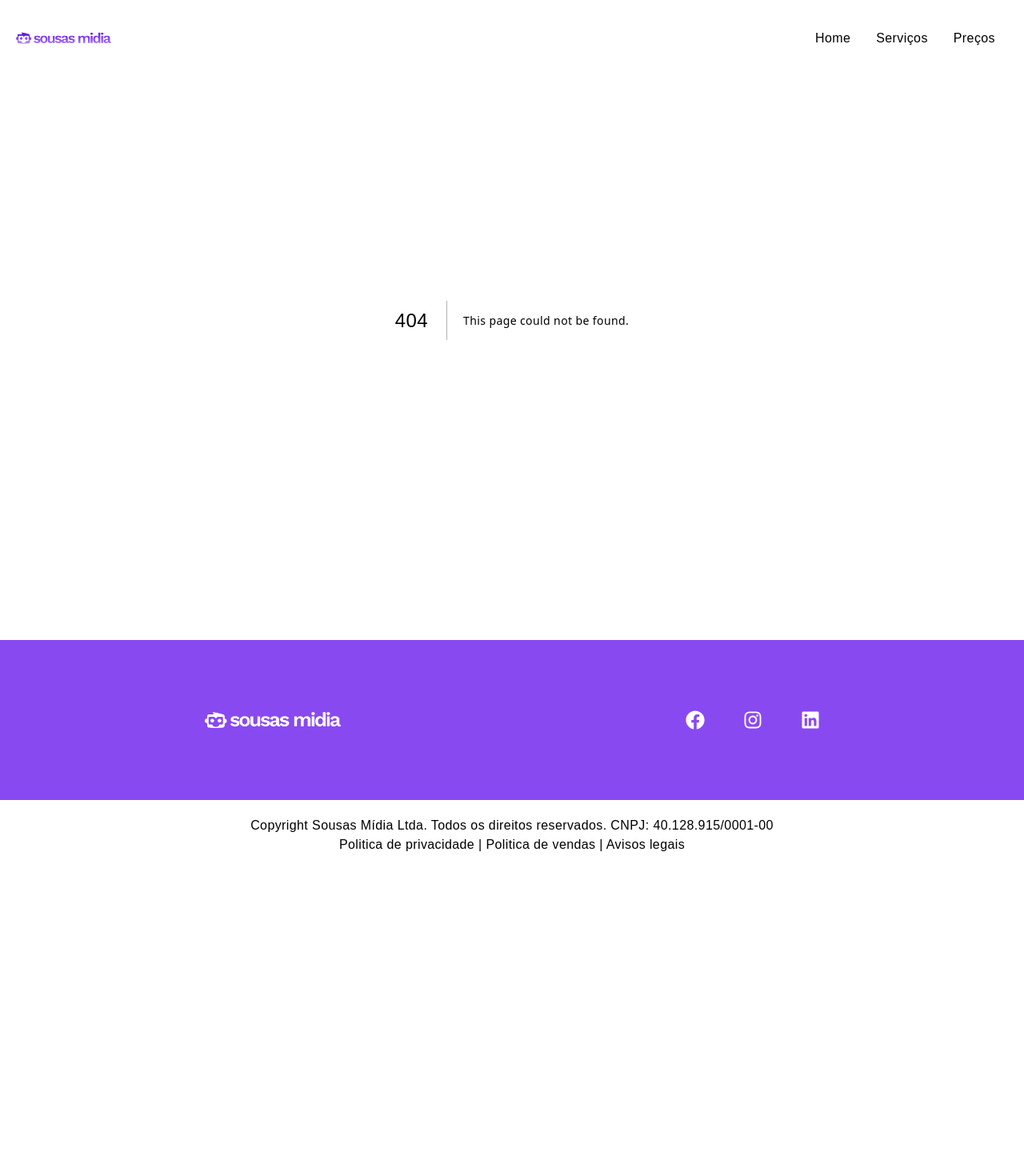
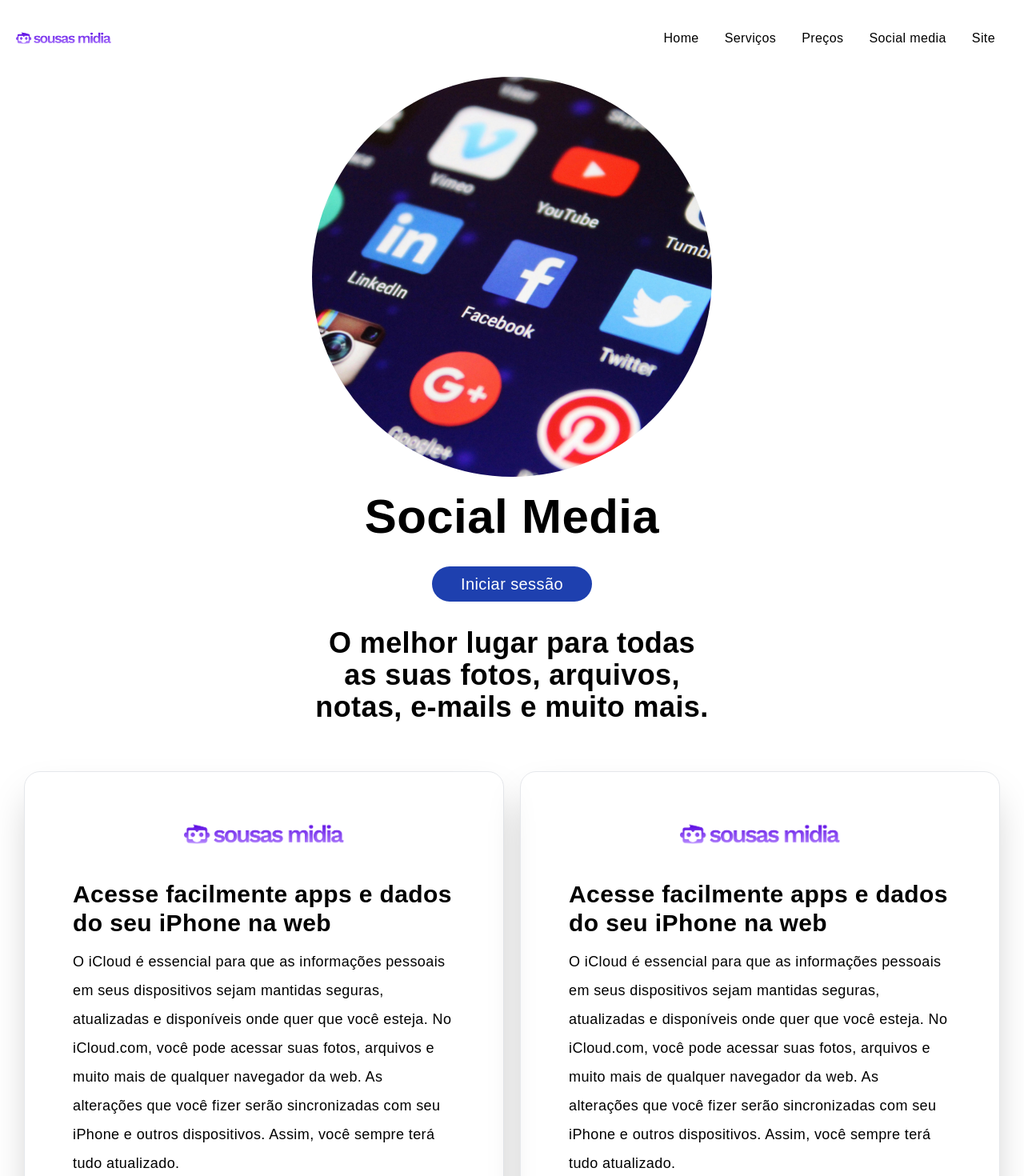
Before and after one commit to wmsousa01/webmakers, a Next.js app: page /socialmedia in a window 1280 px wide. Before the commit this address had no page. Shown: the top 1470 px of the page at 80% size. Before the commit the page ends 1088 px from the top, so only its background shows below. Built offline with nearby package versions, Linux system fonts and the light colour scheme.

Commit message:
pagina site e social media

```diff
--- a/components/Navbar.jsx
+++ b/components/Navbar.jsx
@@ -62,6 +62,12 @@
             <li className="p-4 hover:text-purple-600">
               <Link href="/#precos">Preços</Link>
             </li>
+            <li className="p-4 hover:text-purple-600">
+              <Link href="/socialmedia">Social media</Link>
+            </li>
+            <li className="p-4 hover:text-purple-600">
+            <Link href="/site">Site</Link>
+          </li>
           </ul>
 
           {/*Mobile button */}
--- /dev/null
+++ b/components/Site.jsx
@@ -0,0 +1,90 @@
+import React from "react";
+import Image from "next/image";
+import ProdutoImg from "../public/assets/site.jpg";
+import Logo from "../public/assets/logo-principal.png";
+
+const Site = () => {
+  return (
+    <div className="">
+      <div className="max-w-full h-[500px] md:h-[500px] w-[500px] relative group m-auto">
+        <div className="w-full h-full mt-24 bg-center bg-cover duration-500 relative ">
+          <Image
+            className="rounded-full"
+            src={ProdutoImg}
+            alt={"/"}
+            layout="fill"
+            objectFit="cover"
+            priority
+          />
+        </div>
+      </div>
+
+      <div className="grid justify-items-center gap-8 mt-5">
+        <h1>Site</h1>
+        <a
+          href="https://api.whatsapp.com/send/?phone=989331908&text=Olá tudo bem!"
+          target="_Blank"
+          rel="noreferrer"
+        >
+          <button className="p-2 rounded-full w-[200px] text-xl">
+            Iniciar sessão
+          </button>
+        </a>
+        <h2 className="grid text-center w-[500px]">
+          O melhor lugar para todas as suas fotos, arquivos, notas, e‑mails e
+          muito mais.
+        </h2>
+      </div>
+
+      <div className="md:flex p-5 mt-10">
+        <div
+          style={{ borderRadius: "20px" }}
+          className="border shadow-2xl  h-full  md:h-[600px] md:w-[600px] mx-auto mb-4 p-5 hover:bg-gray-200"
+        >
+          <div className="grid justify-center p-10">
+            <Image src={Logo} alt="logo-branco" height={38.5} width={200} />
+          </div>
+
+          <div className="grid text-left  font-sans font-medium text-lg leading-loose mx-10">
+            <h3 className="font-bold text-3xl ">
+              Acesse facilmente apps e dados do seu iPhone na web
+            </h3>
+            <p className="mt-3">
+              O iCloud é essencial para que as informações pessoais em seus
+              dispositivos sejam mantidas seguras, atualizadas e disponíveis
+              onde quer que você esteja. No iCloud.com, você pode acessar suas
+              fotos, arquivos e muito mais de qualquer navegador da web. As
+              alterações que você fizer serão sincronizadas com seu iPhone e
+              outros dispositivos. Assim, você sempre terá tudo atualizado.
+            </p>
+          </div>
+        </div>
+
+        <div
+          style={{ borderRadius: "20px" }}
+          className="border shadow-2xl  h-full  md:h-[600px] md:w-[600px] mx-auto  p-5 hover:bg-gray-200"
+        >
+          <div className="grid justify-center p-10">
+            <Image src={Logo} alt="logo-branco" height={38.5} width={200} />
+          </div>
+
+          <div className="grid text-left  font-sans font-medium text-lg leading-loose mx-10">
+            <h3 className="font-bold text-3xl ">
+              Acesse facilmente apps e dados do seu iPhone na web
+            </h3>
+            <p className="mt-3">
+              O iCloud é essencial para que as informações pessoais em seus
+              dispositivos sejam mantidas seguras, atualizadas e disponíveis
+              onde quer que você esteja. No iCloud.com, você pode acessar suas
+              fotos, arquivos e muito mais de qualquer navegador da web. As
+              alterações que você fizer serão sincronizadas com seu iPhone e
+              outros dispositivos. Assim, você sempre terá tudo atualizado.
+            </p>
+          </div>
+        </div>
+      </div>
+    </div>
+  );
+};
+
+export default Site;
--- /dev/null
+++ b/components/SocialMedia.jsx
@@ -0,0 +1,91 @@
+import React from "react";
+import Image from "next/image";
+import ProdutoImg from "../public/assets/social-media.jpg";
+import Logo from "../public/assets/logo-principal.png";
+import Link from "next/link";
+
+const SocialMedia = () => {
+  return (
+    <div className="">
+      <div className="max-w-full h-[500px] md:h-[500px] w-[500px] relative group m-auto">
+        <div className="w-full h-full mt-24 bg-center bg-cover duration-500 relative ">
+          <Image
+            className="rounded-full"
+            src={ProdutoImg}
+            alt={"/"}
+            layout="fill"
+            objectFit="cover"
+            priority
+          />
+        </div>
+      </div>
+
+      <div className="grid justify-items-center gap-8 mt-5">
+        <h1>Social Media</h1>
+        <a
+          href="https://api.whatsapp.com/send/?phone=989331908&text=Olá tudo bem!"
+          target="_Blank"
+          rel="noreferrer"
+        >
+          <button className="p-2 rounded-full w-[200px] text-xl">
+            Iniciar sessão
+          </button>
+        </a>
+        <h2 className="grid text-center w-[500px]">
+          O melhor lugar para todas as suas fotos, arquivos, notas, e‑mails e
+          muito mais.
+        </h2>
+      </div>
+
+      <div className="md:flex p-5 mt-10">
+        <div
+          style={{ borderRadius: "20px" }}
+          className="border shadow-2xl  h-full  md:h-[600px] md:w-[600px] mx-auto mb-4 p-5 hover:bg-gray-200"
+        >
+          <div className="grid justify-center p-10">
+            <Image src={Logo} alt="logo-branco" height={38.5} width={200} />
+          </div>
+
+          <div className="grid text-left  font-sans font-medium text-lg leading-loose mx-10">
+            <h3 className="font-bold text-3xl ">
+              Acesse facilmente apps e dados do seu iPhone na web
+            </h3>
+            <p className="mt-3">
+              O iCloud é essencial para que as informações pessoais em seus
+              dispositivos sejam mantidas seguras, atualizadas e disponíveis
+              onde quer que você esteja. No iCloud.com, você pode acessar suas
+              fotos, arquivos e muito mais de qualquer navegador da web. As
+              alterações que você fizer serão sincronizadas com seu iPhone e
+              outros dispositivos. Assim, você sempre terá tudo atualizado.
+            </p>
+          </div>
+        </div>
+
+        <div
+          style={{ borderRadius: "20px" }}
+          className="border shadow-2xl  h-full  md:h-[600px] md:w-[600px] mx-auto  p-5 hover:bg-gray-200"
+        >
+          <div className="grid justify-center p-10">
+            <Image src={Logo} alt="logo-branco" height={38.5} width={200} />
+          </div>
+
+          <div className="grid text-left  font-sans font-medium text-lg leading-loose mx-10">
+            <h3 className="font-bold text-3xl ">
+              Acesse facilmente apps e dados do seu iPhone na web
+            </h3>
+            <p className="mt-3">
+              O iCloud é essencial para que as informações pessoais em seus
+              dispositivos sejam mantidas seguras, atualizadas e disponíveis
+              onde quer que você esteja. No iCloud.com, você pode acessar suas
+              fotos, arquivos e muito mais de qualquer navegador da web. As
+              alterações que você fizer serão sincronizadas com seu iPhone e
+              outros dispositivos. Assim, você sempre terá tudo atualizado.
+            </p>
+          </div>
+        </div>
+      </div>
+    </div>
+  );
+};
+
+export default SocialMedia;
--- /dev/null
+++ b/pages/site.jsx
@@ -0,0 +1,12 @@
+import React from 'react'
+import Site from '../components/Site'
+
+const site = () => {
+  return (
+    <div>
+      <Site />
+    </div>
+  )
+}
+
+export default site
--- /dev/null
+++ b/pages/socialmedia.jsx
@@ -0,0 +1,12 @@
+import React from 'react'
+import SocialMedia from '../components/SocialMedia'
+
+const socialmedia = () => {
+  return (
+    <div>
+      <SocialMedia />
+    </div>
+  )
+}
+
+export default socialmedia
```
Also changed, not shown: public/assets/site.jpg (added), public/assets/social-media.jpg (added).
